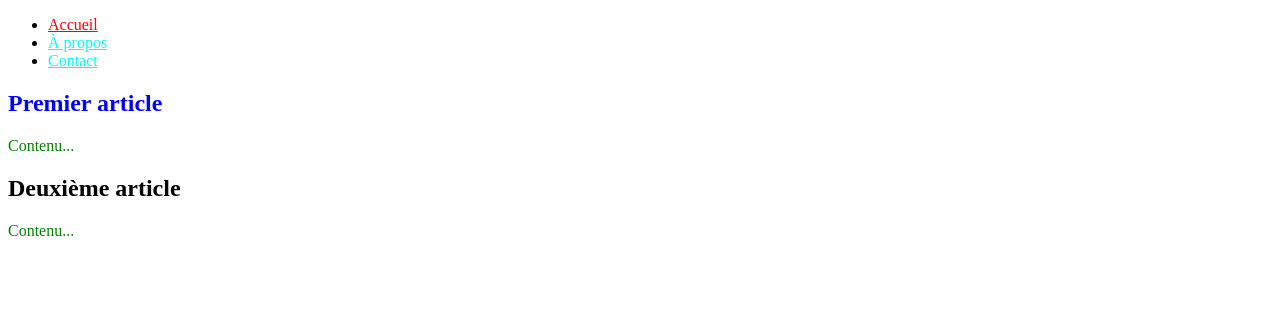
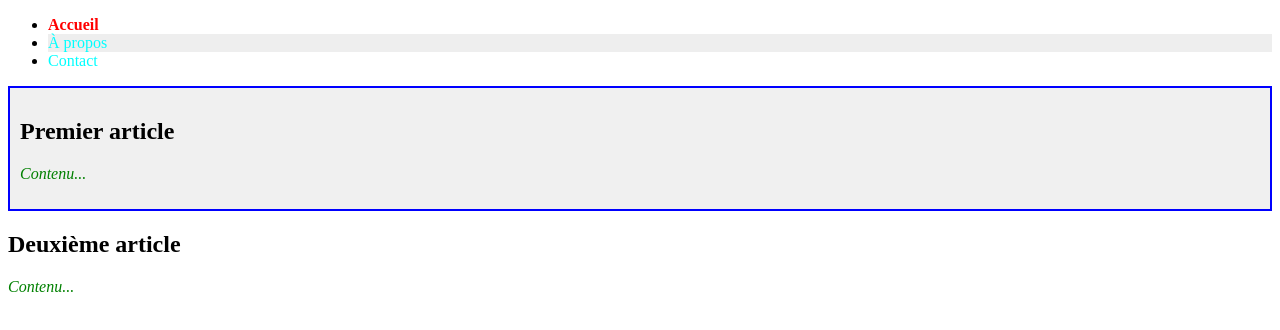
Before and after one commit to haddou111/dev_web, a plain HTML site: page TP_c4/exo_1/index.html in a window 1280 px wide. Drawn offline with Linux system fonts and the light colour scheme.

Commit message:
Exercice 1: Sélecteurs et spécificité

```diff
--- a/TP_c4/exo_1/index.css
+++ b/TP_c4/exo_1/index.css
@@ -1,27 +1,36 @@
 
-/* la reponse de la question 1 permet de selectionne tout les line dnas la navigation
-donc en va utlisée le selecteur des element direct de ul et aussi les element direct de li c'est  les line */
-ul > li > a {
-    color :aqua;
+/* 1. Sélectionnez tous les liens dans la navigation */
+/* On utilise 'nav a' pour cibler tous les liens (balise <a>) à l'intérieur de la navigation (<nav>) */
+nav a {
+    color: aqua;
     font-family: 'Times New Roman', Times, serif;
+    text-decoration: none;
 }
 
-/* ici le meme principe en selecionnée selon l'utilisation de selecteur de type attribut sur la classe de
-notre element a */
-
-ul > li > a[class="active"] {
-    color:red
+/* 2. Sélectionnez uniquement le lien actif */
+/* Le point (.) permet de sélectionner une classe. 'a.active' cible les liens ayant la classe 'active' */
+a.active {
+    color: red;
+    font-weight: bold;
 }
 
-/* ici dans cette question ona selectionnée l'rticle qui contient le mot clée
-featured en utlisatn le symbole ~= de attr  */
-article[class~="featured"] {
-    color: blue;
+/* 3. Sélectionnez l'article qui a la classe featured */
+/* 'article.featured' cible les balises <article> ayant la classe 'featured' */
+article.featured {
+    background-color: #f0f0f0;
+    border: 2px solid blue;
+    padding: 10px;
 }
 
-/* */
-article > p {
+/* 4. Sélectionnez le premier paragraphe de chaque article */
+/* ':first-of-type' sélectionne le premier élément de ce type (ici <p>) dans son parent */
+article p:first-of-type {
     color: green;
+    font-style: italic;
 }
 
-ul > li[class]
+/* 5. Sélectionnez les éléments <li> pairs */
+/* ':nth-child(even)' sélectionne les éléments pairs (2, 4, 6...) */
+li:nth-child(even) {
+    background-color: #eee;
+}
```
